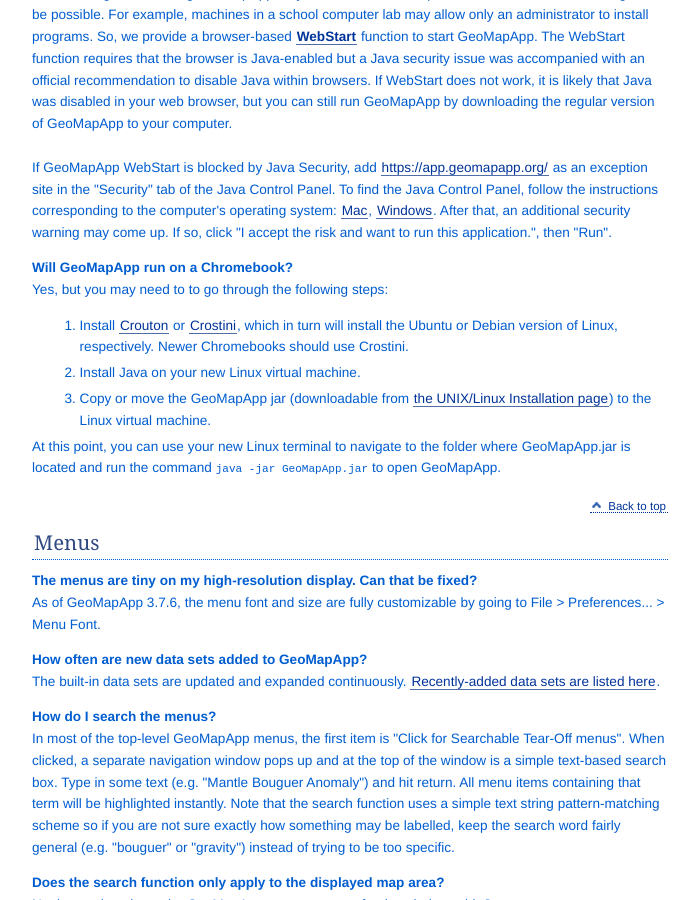
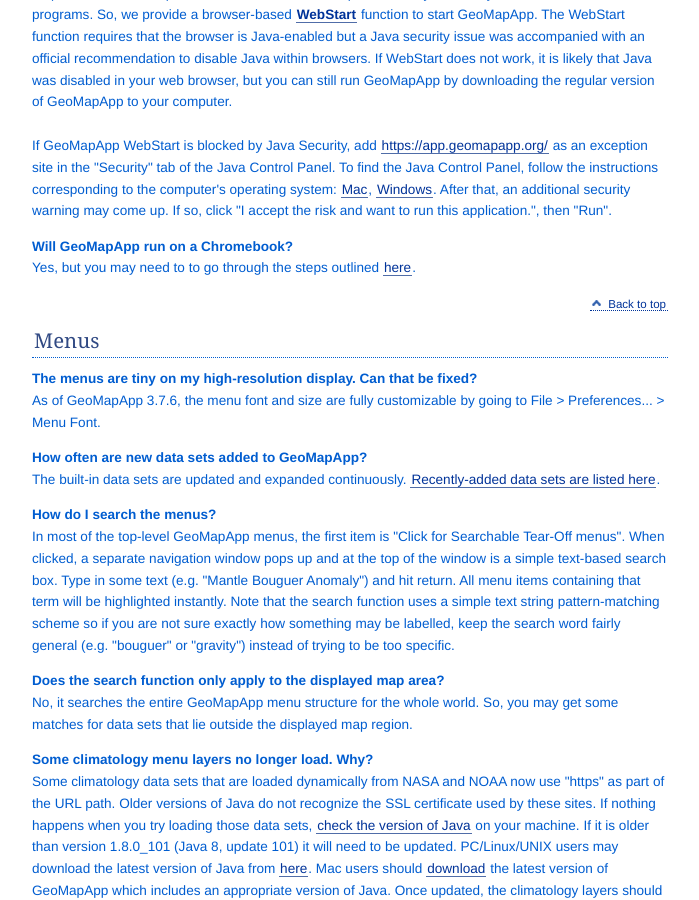
Before and after one commit to mgds/www.geomapapp.org, a Jekyll site: the page built from FAQ.html, in a window 1280 px wide and 900 px high, scrolled down 3500 px. Shown: the whole window, without its empty margins (392-1091 px from the left). Built offline with Jekyll 4.4.1, drawn with Linux system fonts in a browser that asks for light colours; some of the changed text lies outside the part shown.

Commit message:
Updated Chromebook instructions

```diff
--- a/FAQ.html
+++ b/FAQ.html
@@ -181,11 +181,7 @@
 			<a href="https://www.java.com/en/download/help/version_manual.xml">check the version of Java</a>
 			installed on your computer. It needs to be Java 8 or higher. If running the <code class="copyable gray_rounded_rect">java -version</code>
 			command from a terminal window, look for a value of 1.8.something or higher.
-			The latest version of Java 8 is <a href="https://java.com/en/download/">here</a>.
-			Note that PC users with high-resolution monitors may need to install
-			<a href="https://www.oracle.com/technetwork/java/javase/downloads/index.html">Java 9 or higher</a>
-			to get the correct font size in the menus.
-			</p>
+			The latest version of Java 8 is <a href="https://java.com/en/download/">here</a>.</p>
 
 
 			<p id="whichJavaVersion"> <b>Which version of Java do I need to run GeoMapApp?</b> <br />
@@ -233,14 +229,7 @@
 			</p>
 
 			<p id="chromebook"> <b>Will GeoMapApp run on a Chromebook?</b> <br />
-			Yes, but you may need to to go through the following steps: <ol style="list-style-type: decimal">
-			<li> Install <a href="http://www.androidauthority.com/crouton-turn-your-chromebook-into-far-more-than-a-glorified-web-browser-663044/">Crouton</a> or <a href="https://support.google.com/chromebook/answer/9145439?hl=en">Crostini</a>,
-			which in turn will install the Ubuntu or Debian version of Linux, respectively. Newer Chromebooks should use Crostini.</li>
-			<li>Install Java on your new Linux virtual machine. </li>
-			<li>Copy or move the GeoMapApp jar (downloadable from <a href="UnixInstall.html">the UNIX/Linux Installation page</a>) to the Linux virtual machine.</li>
-			  </ol>
-			  At this point, you can use your new Linux terminal to navigate to the folder where GeoMapApp.jar is located and run the command <code class="copyable gray_rounded_rect">java -jar GeoMapApp.jar</code> to open GeoMapApp.
-			</p>
+			Yes, but you may need to to go through the steps outlined <a href="/ChromebookInstall.html">here</a>.</p>
 
 		<p style="text-align: right;"><a class="top" href="#top">Back to top</a></p>
 
```
Also changed, not shown: ChromebookInstall.html (added, +27 -0 lines).
